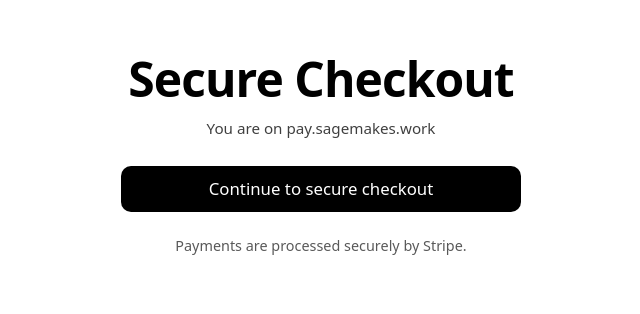
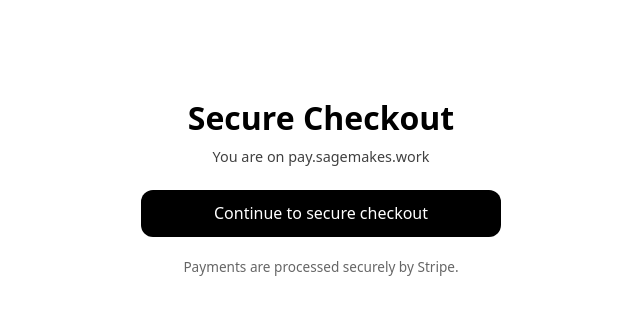
Before and after one commit to sagemakes/pay, a plain HTML site: page index.html in a window 1280 px wide. Shown: the part 214-528 px from the top of the page, without its empty margins (319-959 px from the left). Drawn offline with Linux system fonts and the light colour scheme.

Commit message:
Update index.html

```diff
--- a/index.html
+++ b/index.html
@@ -5,58 +5,52 @@
   <title>Secure Checkout</title>
   <meta name="viewport" content="width=device-width, initial-scale=1">
 </head>
+
 <body style="
   font-family: system-ui, -apple-system, sans-serif;
   margin: 0;
   min-height: 100vh;
-  display: grid;
-  place-items: center;
+  display: flex;
+  align-items: center;
+  justify-content: center;
   text-align: center;
+  overflow-x: hidden;
 ">
   <main style="
-    width: min(520px, 92vw);
-    padding: 2.25rem 1.25rem;
-    transform: translateY(-4vh);
+    padding: 2rem 1.25rem;
+    width: 100%;
+    max-width: 520px;
+    box-sizing: border-box;
   ">
-    <h1 style="
-      margin: 0 0 0.75rem 0;
-      font-size: clamp(2rem, 6vw, 3rem);
-      line-height: 1.1;
-      letter-spacing: -0.02em;
-    ">
+    <h1 style="margin: 0 0 0.5rem 0;">
       Secure Checkout
     </h1>
 
-    <p style="
-      margin: 0 0 1.75rem 0;
-      opacity: 0.75;
-      font-size: 0.95rem;
-    ">
+    <p style="margin: 0 0 1.5rem 0; opacity: 0.75; font-size: 0.9rem;">
       You are on pay.sagemakes.work
     </p>
 
-    <p style="margin: 0 0 1.5rem 0;">
+    <p style="margin: 0 0 1.25rem 0; font-size: 1rem;">
       <a href="https://buy.stripe.com/00w8wHcLV3iNcdl9664Ni00"
          style="
            display: inline-block;
-           width: min(360px, 100%);
-           padding: 0.9rem 1.25rem;
+           box-sizing: border-box;
+           padding: 0.85rem 1.1rem;
            background: #000;
            color: #fff;
            text-decoration: none;
-           border-radius: 10px;
-           font-size: 1.05rem;
-           line-height: 1;
+           border-radius: 12px;
+           font-size: 1rem;
+           line-height: 1.2;
+           width: min(360px, 100%);
+           max-width: 100%;
+           overflow-wrap: anywhere;
          ">
         Continue to secure checkout
       </a>
     </p>
 
-    <p style="
-      margin: 0;
-      opacity: 0.65;
-      font-size: 0.9rem;
-    ">
+    <p style="margin: 0; font-size: 0.85rem; opacity: 0.6;">
       Payments are processed securely by Stripe.
     </p>
   </main>
```
